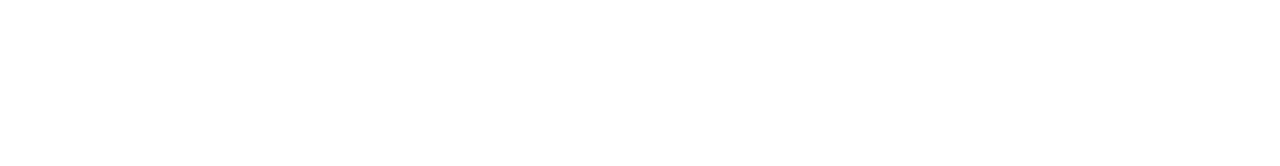
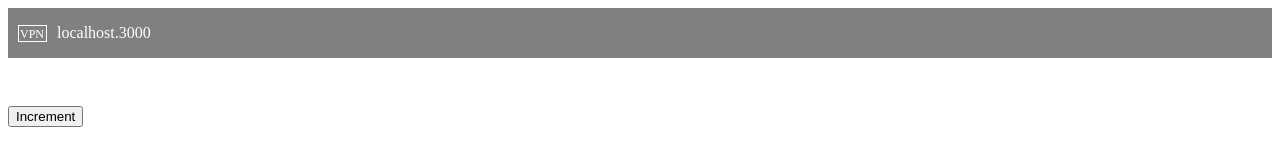
Before and after one commit to acciojob/increment-counter-ANILKUMARRegidi, a website: page main.html in a window 1280 px wide. Drawn offline with Linux system fonts and the light colour scheme.

Commit message:
created a submission

```diff
--- a/main.html
+++ b/main.html
@@ -8,6 +8,21 @@
 
 <body>
 	<!-- the entire body must be written by student -->
+	<header>
+		<nav>
+			<i class="fa-solid fa-angle-left"></i>
+			<i class="fa-solid fa-angle-right "></i>
+			<i class="fa-solid fa-rotate-right "></i>
+			<div id=vpn>VPN</div>
+			<i class="fa-solid fa-globe"></i>
+			<p>localhost.3000</p>
+		</nav>
+	</header>
+	<main>
+		<div>
+			<button>Increment</button>
+		</div>
+	</main>
     <script type="text/javascript" src="./script.js">
 </script>
 
--- a/styles.css
+++ b/styles.css
@@ -1 +1,19 @@
 /*  your css code here. If applicable */
+nav{
+	background:gray;
+	color:white;
+	display:flex;
+	align-items:center;
+}
+main{
+	padding-top:3em;
+}
+#vpn{
+	border:1px solid ;
+	width:25px;
+	height:13px;
+	padding:1px;
+	margin-left:10px;
+	margin-right:10px;
+	font-size:12px;
+}
```
